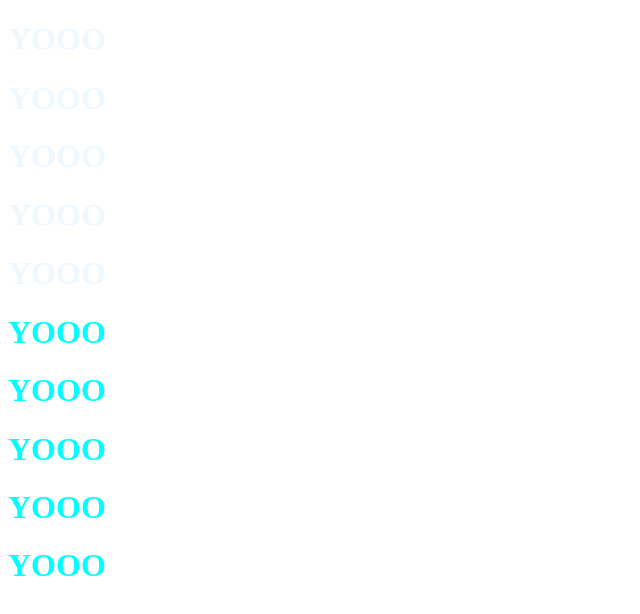
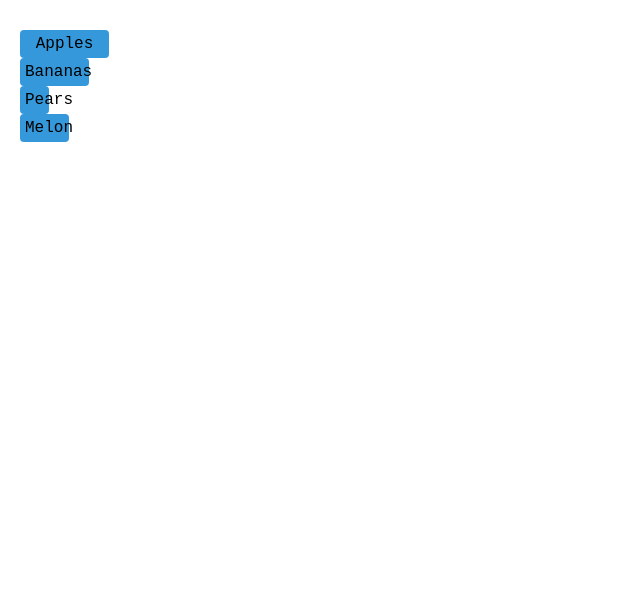
Before and after one commit to nurulgulpen/my-awesome-project-datavis, a plain HTML site: page index.html in a window 1280 px wide. Shown: the whole page, without its empty margins (0-640 px from the left). Drawn offline with Linux system fonts and the light colour scheme; files that its build step writes are made by us from their sources.

Commit message:
First implentation of visual data bars

```diff
--- a/index.html
+++ b/index.html
@@ -1,34 +1,25 @@
 <!DOCTYPE html>
 <html lang="en">
 <head>
-    <link rel="stylesheet" href="style.css">
+    <link rel="stylesheet" href="styles/style.css">
     <meta charset="UTF-8">
     <meta name="viewport" content="width=device-width, initial-scale=1.0">
     <title>Jourys page</title>
 </head>
 <body>
-    <!-- <h1>H1</h1>
-    <h2>H1</h2>
-    <h1>H1</h3>
-    <h1>H1</h1>
-    <h1>H1</h1>
-    <img src="imgs/American_Beaver.jpg" alt="picta">
-    <img src="imgs/somethingworthseeing.svg" alt="svg">
-    <p class="test">Yo</p>
-    <img src="imgs/image.jpg" alt="snelle_joury"> -->
-    <div class="test1">
-        <h1>YOOO</h1>
-        <h1>YOOO</h1>
-        <h1>YOOO</h1>
-        <h1>YOOO</h1>
-        <h1>YOOO</h1>
-    </div>
-    <div class="test2">
-        <h1>YOOO</h1>
-        <h1>YOOO</h1>
-        <h1>YOOO</h1>
-        <h1>YOOO</h1>
-        <h1>YOOO</h1>
+    <div class = "chart-container">
+        <div class="bar">
+            <div class="bar-apples" style="width: 79px;">Apples</div>
+        </div>
+        <div class="bar">
+            <div class="bar-bananas" style="width: 59px;">Bananas</div>
+        </div>
+        <div class="bar">
+            <div class="bar-pears" style="width: 19px;">Pears</div>
+        </div>
+        <div class="bar">
+            <div class="bar-melon" style="width: 39px;">Melon</div>
+        </div>
     </div>
 </body>
 </html>
--- a/styles/style.css
+++ b/styles/style.css
@@ -1,7 +1,17 @@
-.test1 {
-  color: aliceblue;
+body {
+  font-family: 'Courier New', Courier, monospace;
+  margin: 20px;
 }
 
-.test2 {
-    color: aqua;
+.chart-container {
+  padding: 10px 0;
+  margin: 20px 0;
 }
+
+.bar div{
+  background-color: #3498db;
+  border: white;
+  padding: 5px;
+  text-align: center;
+  border-radius: 4px;
+}
```
